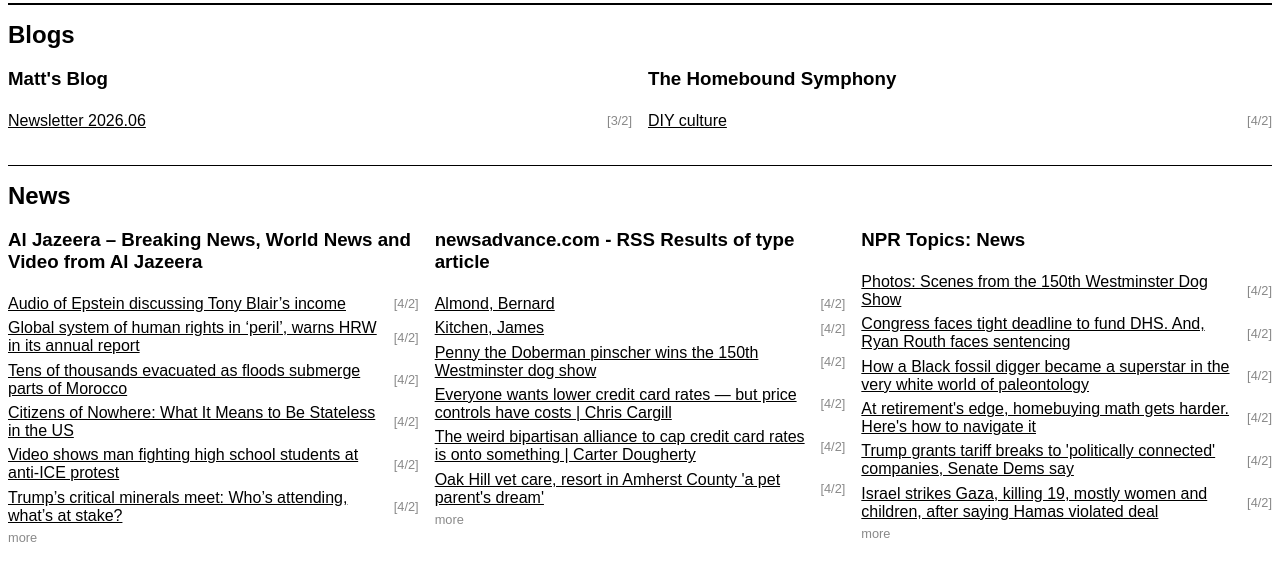
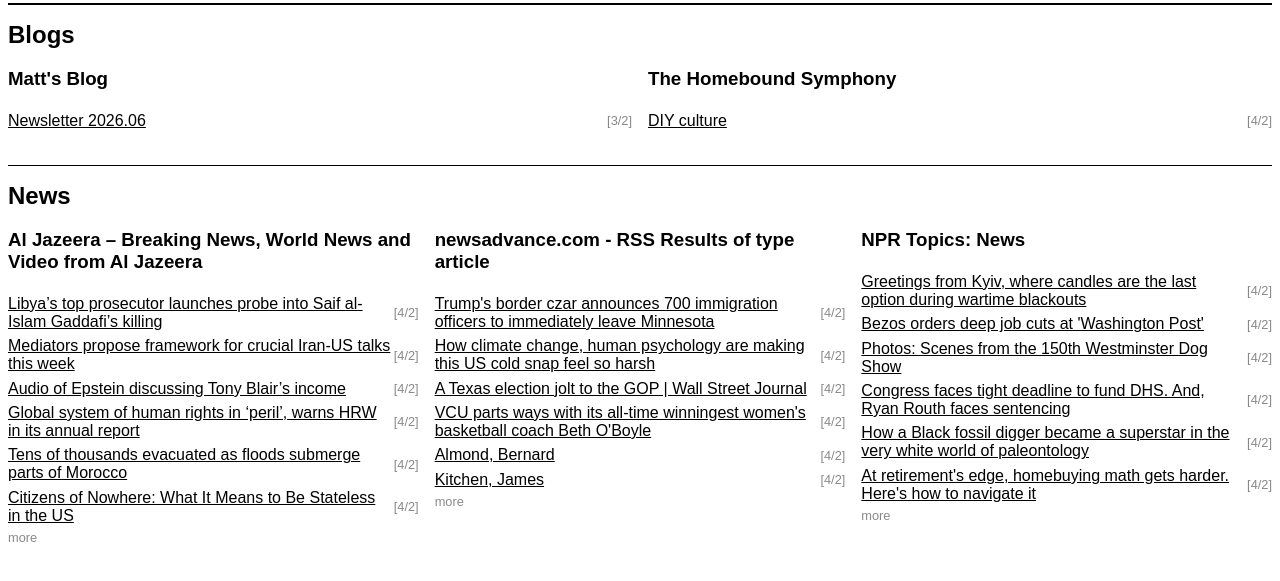
Before and after one commit to cobbland/the-good-web, a website: page daily/index.html in a window 1280 px wide. Shown: the part 139-720 px from the top of the page. Drawn offline with Linux system fonts and the light colour scheme.

Commit message:
Add title also updating in head

```diff
--- a/daily/index.html
+++ b/daily/index.html
@@ -1,7 +1,7 @@
 <!DOCTYPE html><html lang="en"><head>
     <meta charset="UTF-8">
     <meta name="viewport" content="width=device-width, initial-scale=1.0">
-    <title>The Good Web | Weekly</title>
+    <title>The Good Web | Daily</title>
     <link rel="stylesheet" href="/styles/styles.css">
     <link rel="shortcut icon" href="favicon.ico" type="image/x-icon">
 </head>
@@ -77,6 +77,20 @@
                     <ul class="posts">
 
                         <li class="post">
+                            <a href="https://www.aljazeera.com/news/2026/2/4/libyas-top-prosecutor-launches-probe-into-saif-al-islam-gaddafis-killing?traffic_source=rss">
+                                <div class="post-title">Libya’s top prosecutor launches probe into Saif al-Islam Gaddafi’s killing</div>
+                                <div class="recency">4/2</div>
+                            </a>
+                        </li>
+
+                        <li class="post">
+                            <a href="https://www.aljazeera.com/news/2026/2/4/mediators-propose-framework-for-crucial-iran-us-talks-this-week?traffic_source=rss">
+                                <div class="post-title">Mediators propose framework for crucial Iran-US talks this week</div>
+                                <div class="recency">4/2</div>
+                            </a>
+                        </li>
+
+                        <li class="post">
                             <a href="https://www.aljazeera.com/video/newsfeed/2026/2/4/audio-of-epstein-discussing-tony-blairs-income?traffic_source=rss">
                                 <div class="post-title">Audio of Epstein discussing Tony Blair’s income</div>
                                 <div class="recency">4/2</div>
@@ -104,20 +118,6 @@
                             </a>
                         </li>
 
-                        <li class="post">
-                            <a href="https://www.aljazeera.com/video/newsfeed/2026/2/4/video-shows-man-fighting-high-school-students-at-anti-ice-protest?traffic_source=rss">
-                                <div class="post-title">Video shows man fighting high school students at anti-ICE protest</div>
-                                <div class="recency">4/2</div>
-                            </a>
-                        </li>
-
-                        <li class="post">
-                            <a href="https://www.aljazeera.com/economy/2026/2/4/trumps-critical-minerals-meet-whos-attending-whats-at-stake?traffic_source=rss">
-                                <div class="post-title">Trump’s critical minerals meet: Who’s attending, what’s at stake?</div>
-                                <div class="recency">4/2</div>
-                            </a>
-                        </li>
-
                         <li class="post more-posts">
                             <a href="https://www.aljazeera.com">
                                 <div class="post-title">more</div>
@@ -134,6 +134,34 @@
                     <ul class="posts">
 
                         <li class="post">
+                            <a href="https://newsadvance.com/news/nation-world/government-politics/article_b0826de8-b8ed-5c34-bffd-28e8bcb8fd07.html">
+                                <div class="post-title">Trump's border czar announces 700 immigration officers to immediately leave Minnesota</div>
+                                <div class="recency">4/2</div>
+                            </a>
+                        </li>
+
+                        <li class="post">
+                            <a href="https://newsadvance.com/news/nation-world/weather/article_39754b13-5407-54f3-88bf-d6bef4512eae.html">
+                                <div class="post-title">How climate change, human psychology are making this US cold snap feel so harsh</div>
+                                <div class="recency">4/2</div>
+                            </a>
+                        </li>
+
+                        <li class="post">
+                            <a href="https://newsadvance.com/opinion/column/article_53b859c1-b0da-5807-971d-4bb5e2906f5b.html">
+                                <div class="post-title">A Texas election jolt to the GOP | Wall Street Journal</div>
+                                <div class="recency">4/2</div>
+                            </a>
+                        </li>
+
+                        <li class="post">
+                            <a href="https://newsadvance.com/sports/college/basketball/vcu/women/article_188bc06a-a83c-5f4d-aa5b-b5977f707dc9.html">
+                                <div class="post-title">VCU parts ways with its all-time winningest women's basketball coach Beth O'Boyle</div>
+                                <div class="recency">4/2</div>
+                            </a>
+                        </li>
+
+                        <li class="post">
                             <a href="https://newsadvance.com/obituaries/article_b2279958-36b9-5b58-8328-227a7eead3b3.html">
                                 <div class="post-title">Almond, Bernard</div>
                                 <div class="recency">4/2</div>
@@ -143,34 +171,6 @@
                         <li class="post">
                             <a href="https://newsadvance.com/obituaries/article_df81d6ef-c341-55ac-926a-4e19890cc6b3.html">
                                 <div class="post-title">Kitchen, James</div>
-                                <div class="recency">4/2</div>
-                            </a>
-                        </li>
-
-                        <li class="post">
-                            <a href="https://newsadvance.com/life-entertainment/nation-world/pets/article_1919daa8-aaf2-57cf-a46a-b6c503003a19.html">
-                                <div class="post-title">Penny the Doberman pinscher wins the 150th Westminster dog show</div>
-                                <div class="recency">4/2</div>
-                            </a>
-                        </li>
-
-                        <li class="post">
-                            <a href="https://newsadvance.com/opinion/column/article_2fac5678-4e8b-587d-b7d5-593b5d99e9ea.html">
-                                <div class="post-title">Everyone wants lower credit card rates — but price controls have costs | Chris Cargill</div>
-                                <div class="recency">4/2</div>
-                            </a>
-                        </li>
-
-                        <li class="post">
-                            <a href="https://newsadvance.com/opinion/column/article_35040bb8-9436-560e-bcfc-758ad1a1c07b.html">
-                                <div class="post-title">The weird bipartisan alliance to cap credit card rates is onto something | Carter Dougherty</div>
-                                <div class="recency">4/2</div>
-                            </a>
-                        </li>
-
-                        <li class="post">
-                            <a href="https://newsadvance.com/news/community/new-era-progress/article_d90be598-869b-4dbe-a373-3b3c825efd51.html">
-                                <div class="post-title">Oak Hill vet care, resort in Amherst County 'a pet parent's dream'</div>
                                 <div class="recency">4/2</div>
                             </a>
                         </li>
@@ -189,6 +189,20 @@
                         <a href="https://www.npr.org/templates/story/story.php?storyId=1001">NPR Topics: News</a>
                     </h3>
                     <ul class="posts">
+
+                        <li class="post">
+                            <a href="https://www.npr.org/2026/02/04/g-s1-108433/ukraine-kyiv-blackout-russia-energy-attacks-power-outages">
+                                <div class="post-title">Greetings from Kyiv, where candles are the last option during wartime blackouts</div>
+                                <div class="recency">4/2</div>
+                            </a>
+                        </li>
+
+                        <li class="post">
+                            <a href="https://www.npr.org/2026/02/04/nx-s1-5699328/washington-post-layoffs-jobs-bezos">
+                                <div class="post-title">Bezos orders deep job cuts at 'Washington Post'</div>
+                                <div class="recency">4/2</div>
+                            </a>
+                        </li>
 
                         <li class="post">
                             <a href="https://www.npr.org/sections/the-picture-show/2026/02/04/nx-s1-5698120/westminster-dog-show-penny-doberman-photos">
@@ -218,20 +232,6 @@
                             </a>
                         </li>
 
-                        <li class="post">
-                            <a href="https://www.npr.org/2026/02/04/nx-s1-5698264/trump-wyden-van-hollen-tariffs-politically-connected-companies">
-                                <div class="post-title">Trump grants tariff breaks to 'politically connected' companies, Senate Dems say</div>
-                                <div class="recency">4/2</div>
-                            </a>
-                        </li>
-
-                        <li class="post">
-                            <a href="https://www.npr.org/2026/02/04/nx-s1-5699274/israel-strikes-gaza-killing-19-mostly-women-and-children-after-saying-hamas-violated-deal">
-                                <div class="post-title">Israel strikes Gaza, killing 19, mostly women and children, after saying Hamas violated deal</div>
-                                <div class="recency">4/2</div>
-                            </a>
-                        </li>
-
                         <li class="post more-posts">
                             <a href="https://www.npr.org/templates/story/story.php?storyId=1001">
                                 <div class="post-title">more</div>
```
Also changed, not shown: index.html (+1 -0 lines), scripts/getFeeds.js (+8 -1 lines), weekly/index.html (+0 -1 lines), README.md, images/favicon.ico (added).
